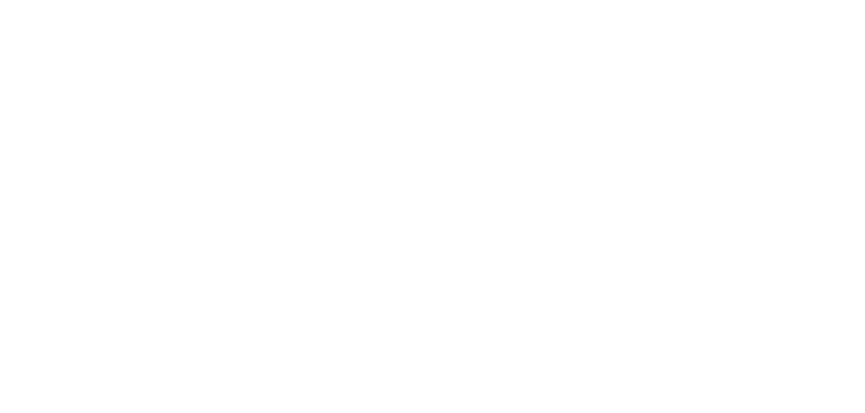
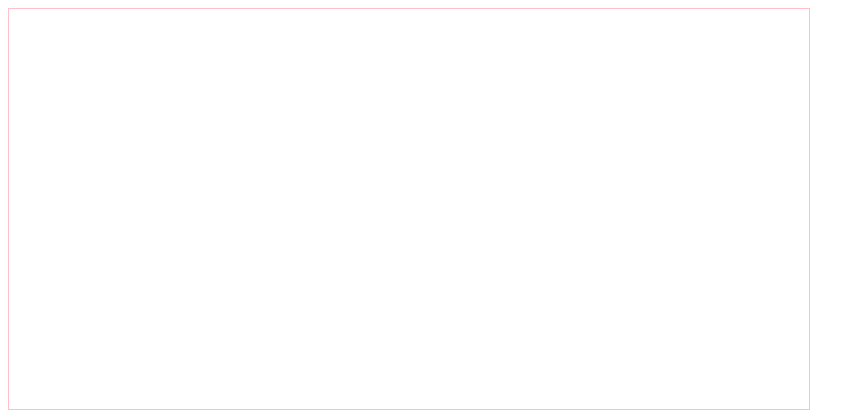
Before and after one commit to kubawroc/Wezyk, a plain HTML site: page index.html in a window 1280 px wide. Shown: the whole page, without its empty margins (0-865 px from the left). Drawn offline with Linux system fonts and the light colour scheme.

Commit message:
dodano ramke plótna utworzonoplik

```diff
--- a/index.html
+++ b/index.html
@@ -6,6 +6,6 @@
     <title>Gra w wężyka</title>
 </head>
 <body>
- <canvas id="plotno" width="800" height="400">Internet. idź se do afryki</canvas>
+ <canvas style="border: 1px solid pink;" id="plotno" width="800" height="400">Internet. idź se do afryki</canvas>
 </body>
 </html>
```
Also changed, not shown: JS/Skrypt.JS (added).
